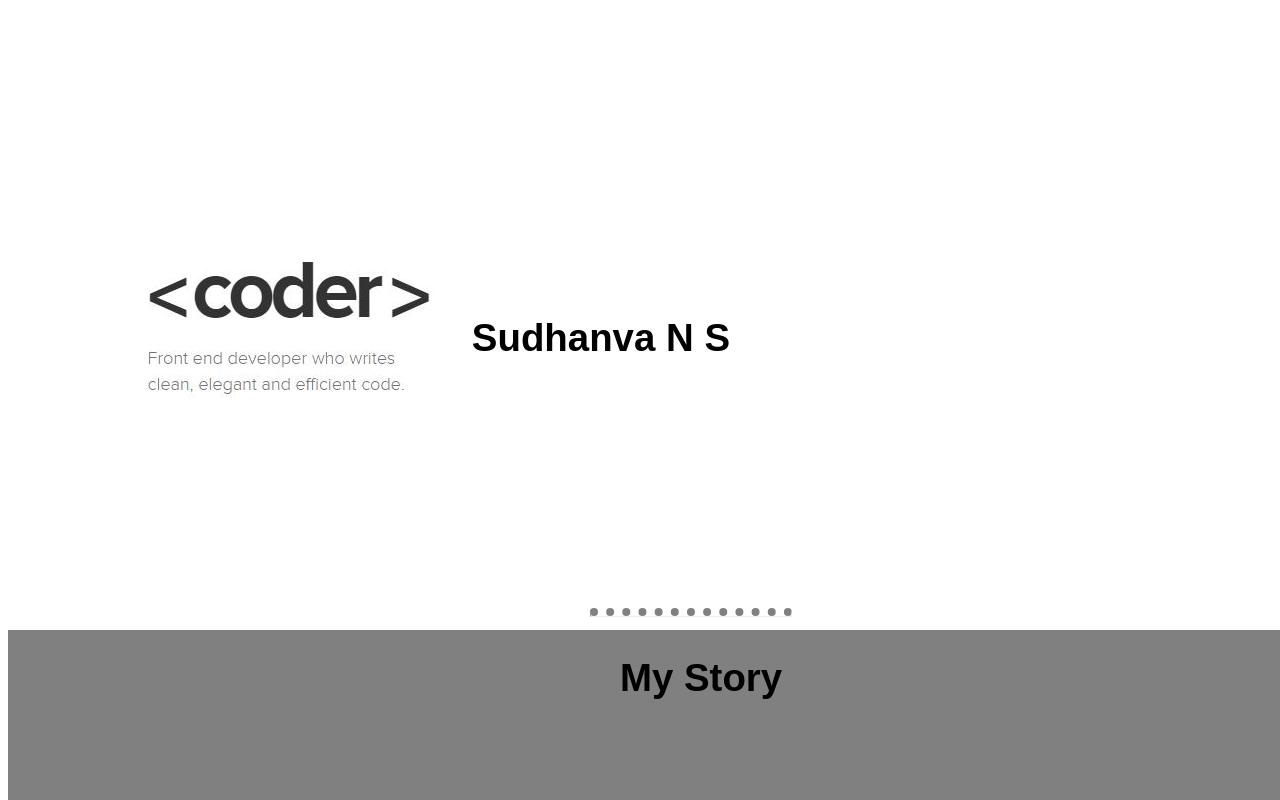
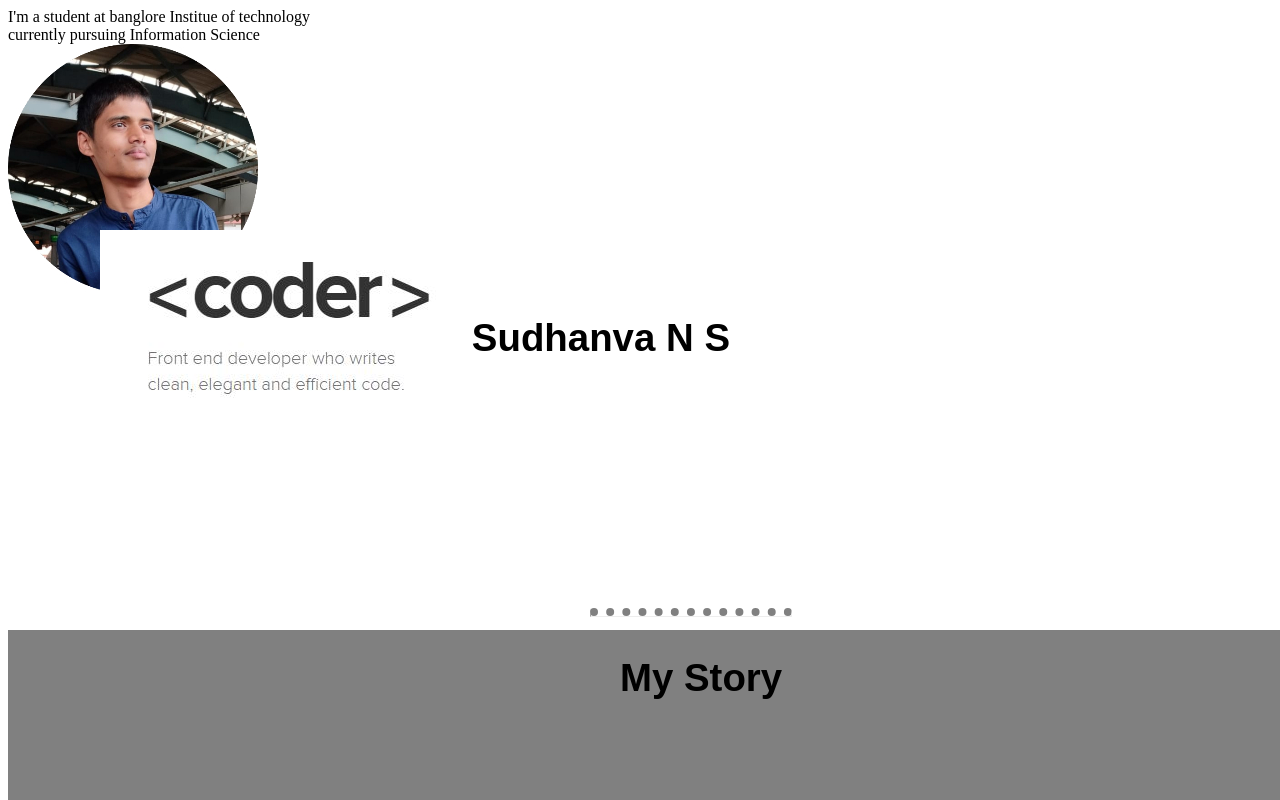
Before and after one commit to SudhanvaNS/cv, a plain HTML site: page index.html in a window 1280 px wide. Drawn offline with Linux system fonts and the light colour scheme.

Commit message:
Update index.html

```diff
--- a/index.html
+++ b/index.html
@@ -12,6 +12,13 @@
 
         <div class="middle">
             <h1>  I'm Sudhanva N S</h1>
+        </div>
+         </div>
+        <div class="about "> I'm a student at banglore Institue of technology <br> currently pursuing Information Science
+        </div>
+
+        <div class="homepic">
+            <img src="home.jpg" alt="">
         </div>
 
 
```
